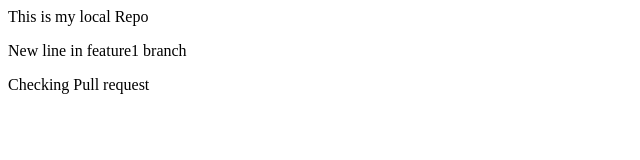
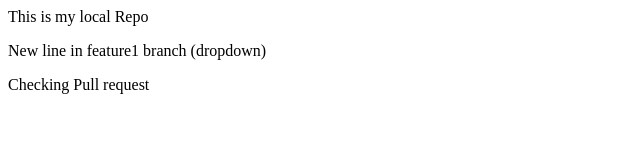
Before and after one commit to Krrishk/localrepo, a plain HTML site: page index.html in a window 1280 px wide. Shown: the full height of the page, 0-640 px from the left. Drawn offline with Linux system fonts and the light colour scheme.

```diff
--- a/index.html
+++ b/index.html
@@ -1,3 +1,3 @@
 <p>This is my local Repo</p>
-<p>New line in feature1 branch</p>
+<p>New line in feature1 branch (dropdown)</p>
 <p>Checking Pull request</p>
```
